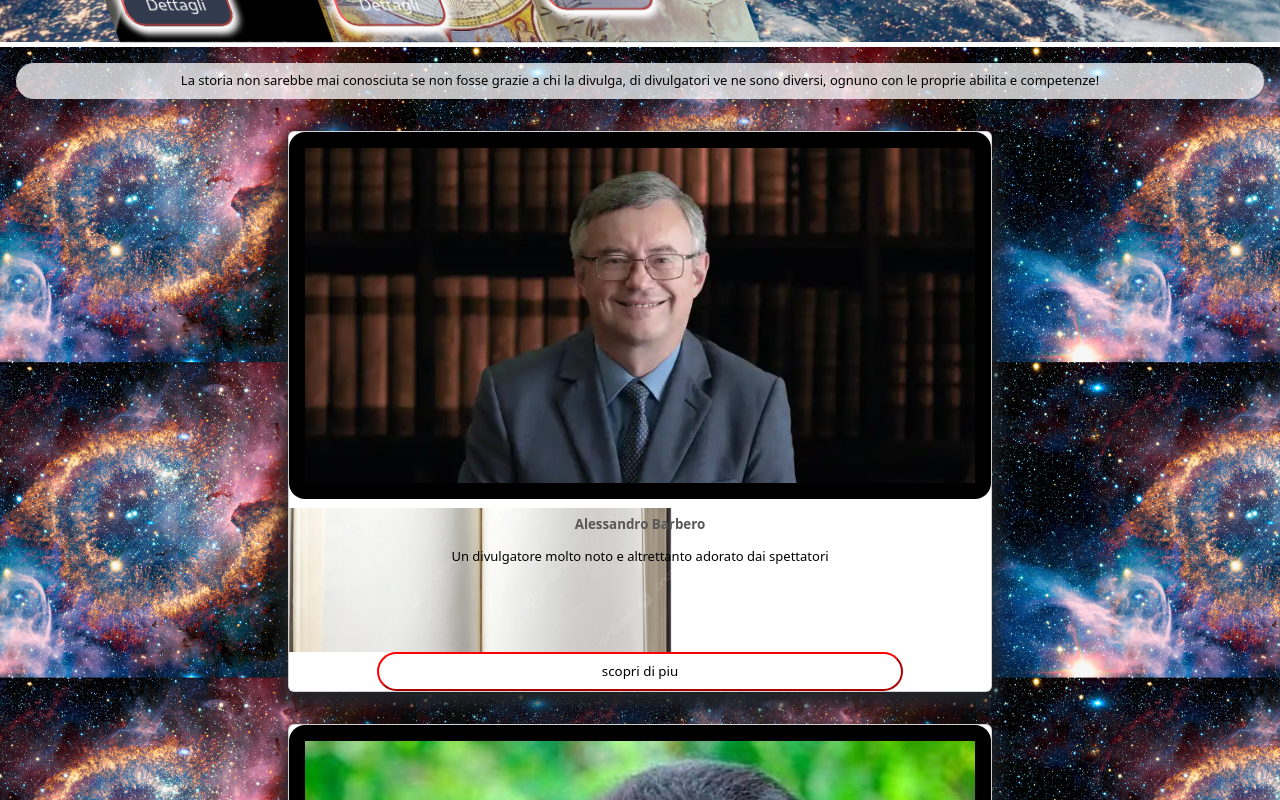
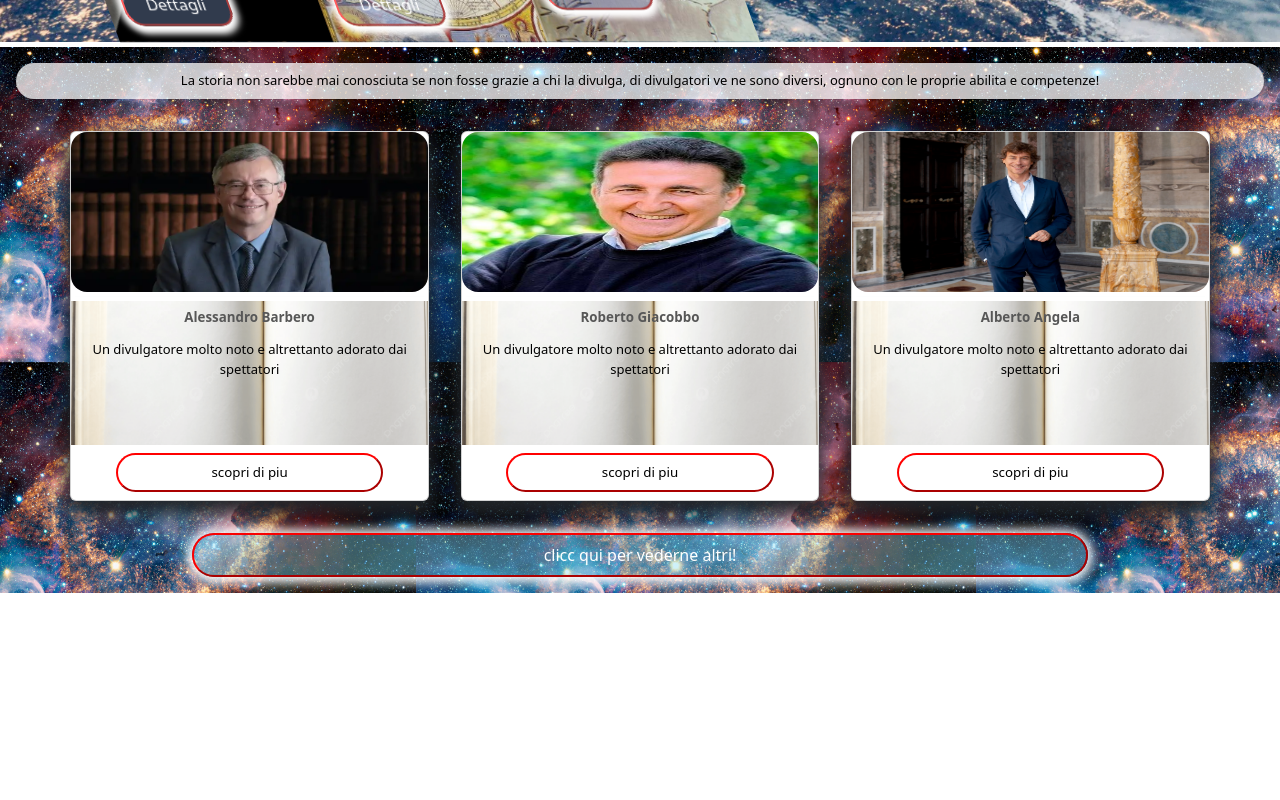
Before and after one commit to Leonardo803W/web-story, a React (Create React App) app in the folder FRONT-AND/: page / in a window 1280 px wide. Shown: the part 1100-1900 px from the top of the page. After the commit the page ends 1698 px from the top, so only its background shows below. Built offline with nearby package versions, Linux system fonts and the light colour scheme.

Commit message:
aggiunta di css per tablet

```diff
--- a/FRONT-AND/src/App.css
+++ b/FRONT-AND/src/App.css
@@ -504,6 +504,7 @@
   background-color: #ffffff96;
   border-radius: 2rem;
   font-size: xx-small;
+  font-weight: 500;
   animation: divSection3TelefonoETabletH4P 3s ease;
 }
 
@@ -711,6 +712,25 @@
     opacity: 1;
     font-size: small;
     width: 80%;
+  }
+}
+
+/*media query per tablet Section3TelefonoETablet*/
+
+@media (min-width: 426px){
+
+  #Section3TelefonoETablet{
+    background-size: 62rem 28rem;
+  }
+
+  .divSection3TelefonoETabletH4{
+    font-size: medium;
+  }
+
+  .divSection3TelefonoETabletP{
+    margin-top: 3rem;
+    margin-bottom: 3rem;
+    font-size: small;
   }
 }
 
@@ -955,8 +975,8 @@
 
 .cardImage{
   border-radius: 1rem;
-  padding: 1rem;
   background-color: black;
+  height: 10rem;
 }
 
 .groupContent{
@@ -992,6 +1012,8 @@
   border-radius: 2rem;
   border-color: red;
   background-color: #ffffff66;
+  margin-top: 0.5rem;
+  margin-bottom: 0.5rem;
 }
 
 #introButtonDivulgatori{
@@ -1052,3 +1074,11 @@
   border-radius: 5rem;
   text-align: center;
 }
+
+/*media query per tablet Section4*/
+
+@media (min-width: 426px){
+  .card{
+    width: 28%;
+  }
+}
```
